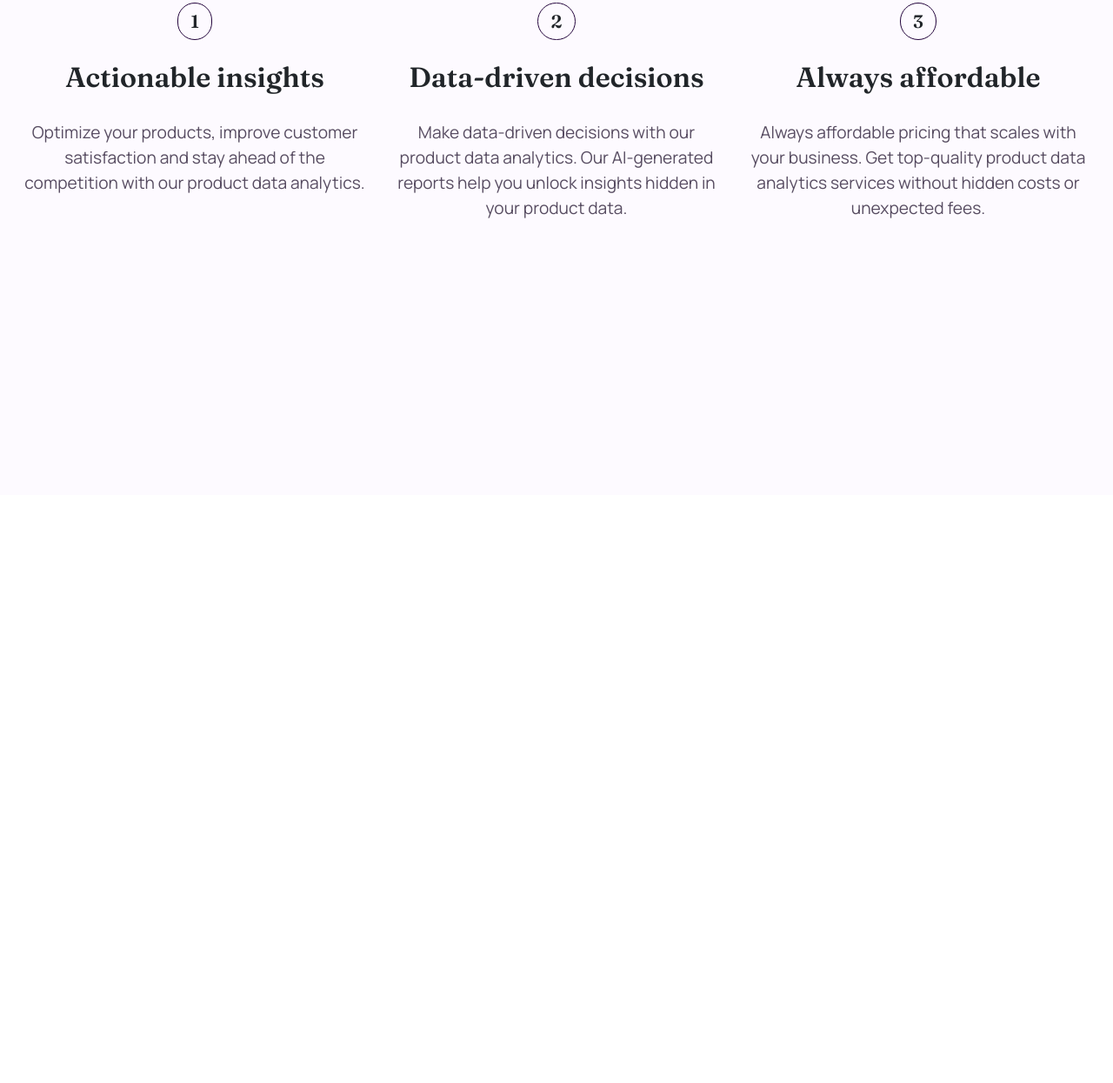
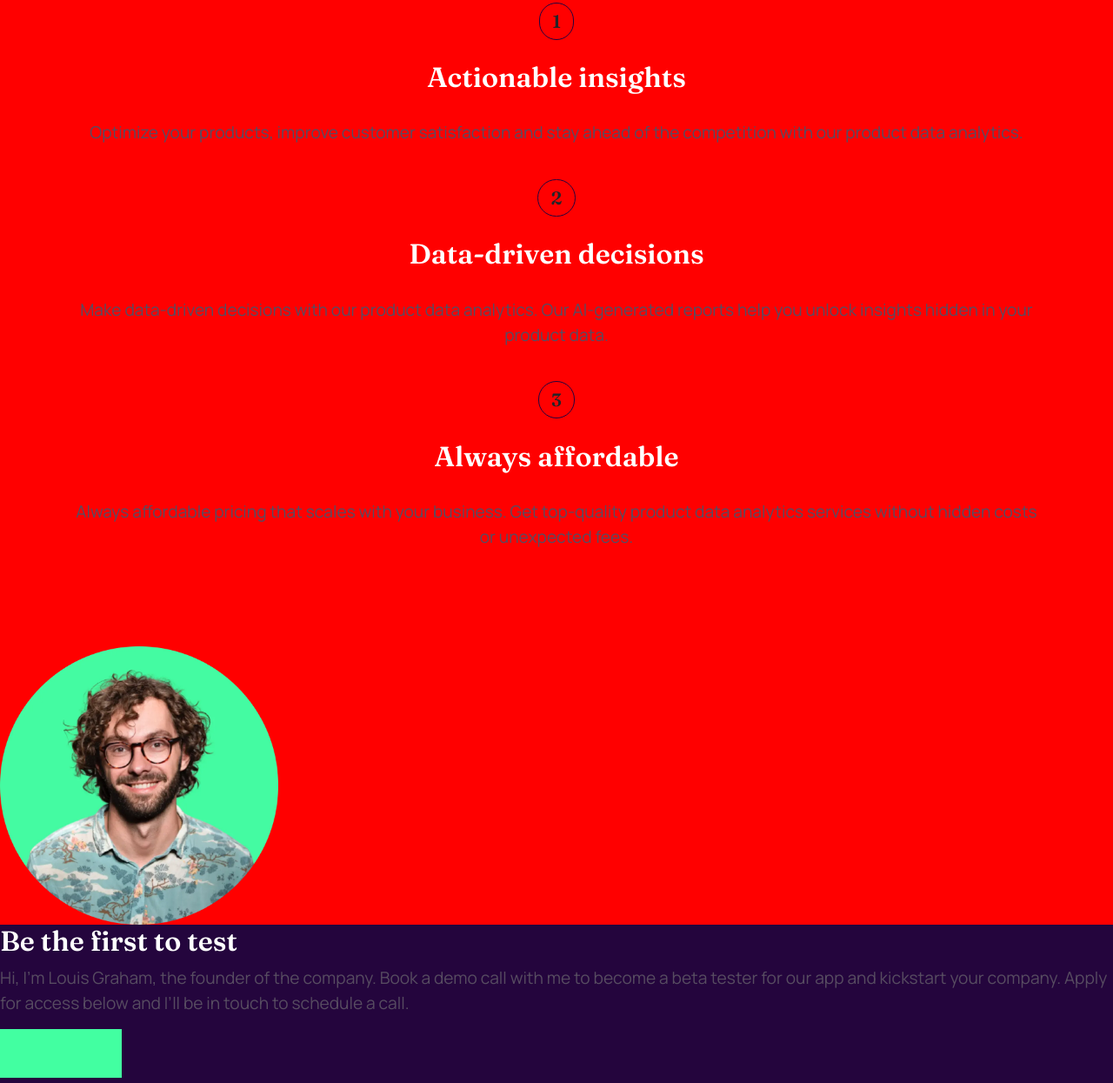
Before and after one commit to praveenkumar-11/Workit-Page, a plain HTML site: page index.html in a window 1280 px wide. Shown: the part 791-2036 px from the top of the page at 87% size. Before the commit the page ends 1360 px from the top, so only its background shows below. Drawn offline with nearby package versions, Linux system fonts and the light colour scheme.

Commit message:
Section-3 completed

```diff
--- a/index.html
+++ b/index.html
@@ -45,23 +45,34 @@
         <div class="curve-2"></div>
 
 
-        <div class="row grid text-center">
-            <div class="col-sm col">
+        <div class="container grid text-center">
+            <div class="col">
                 <span class="number">1</span>
                 <h2>Actionable insights</h2>
                 <p>Optimize your products, improve customer satisfaction and stay ahead of the competition with our product data analytics.</p>
             </div>
-            <div class="col-sm col">
+            <div class="col">
                 <span class="number">2</span>
                 <h2>Data-driven decisions</h2>
                 <p>Make data-driven decisions with our product data analytics. Our AI-generated reports help you unlock insights hidden in your product data.</p>
             </div>
-            <div class="col-sm col">
+            <div class="col">
                 <span class="number">3</span>
                 <h2>Always affordable</h2>
                 <p>Always affordable pricing that scales with your business. Get top-quality product data analytics services without hidden costs or unexpected fees.</p>
             </div>
         </div>
     </div>
+
+    <div class="section-3">
+        <div class="founder-container">
+                <img src="/assets/image-founder.webp" alt="founder">
+        </div>
+        <div class="founder-text">
+            <h2>Be the first to test</h2>
+            <p>Hi, I'm Louis Graham, the founder of the company. Book a demo call with me to become a beta tester for our app and kickstart your company. Apply for access below and I’ll be in touch to schedule a call.</p>
+            <button></button>
+        </div>
+    </div>
 </body>
 </html>
--- a/styles/_mixins.scss
+++ b/styles/_mixins.scss
@@ -3,8 +3,34 @@
     text-decoration: underline map-get($Colors, "bright-green") 4px;
     text-underline-offset: 0.5rem;
 }
+@mixin button{
+    background-color: map-get($Colors, "bright-green");
+    border: none;
+    width: 8.75rem;
+    height: 3.5rem;
+    color: map-get($Colors, "dark-purple");
+    font-style: $manrope;
+    font-size: 1.2rem;
+    font-weight: 500;
+}
 @mixin titles{
     font-family: $fraunces;
+    color: white;
+}
+@mixin paragraph{
+    font-family: $manrope;
+    color: map-get($Colors, "purplish-grey");
+    font-size: 1.2rem;
+}
+@mixin curve{
+    position: absolute;
+    height: 100vh;
+    width: 100vw;
+    background-color: map-get($Colors, "dark-purple");
+    border-radius: 0 0 50rem 50rem;
+    z-index: -10;
+    transform: scale(600%) translate(0, -21.4rem);
+    overflow-x: hidden;
 }
 @mixin column{
     span{
@@ -20,9 +46,6 @@
         margin-bottom: 1.875rem;
     }
     p{
-        font-family: $manrope;
-        color: map-get($Colors, "purplish-grey");
-        word-wrap: break-word;
-        font-size: 1.2rem;
+        @include paragraph;
     }
 }
--- a/styles/_section-1.scss
+++ b/styles/_section-1.scss
@@ -1,13 +1,6 @@
 .section-1{
     .curve{
-        position: absolute;
-        height: 100vh;
-        width: 100vw;
-        background-color: map-get($Colors, "dark-purple");
-        border-radius: 0 0 50rem 50rem;
-        z-index: -10;
-        transform: scale(600%) translate(0, -21.4rem);
-        overflow-x: hidden;
+        @include curve;
     }
     .spring-1{
         position: absolute;
@@ -55,14 +48,7 @@
             @include underlined-text;
         }
         .hero-button{
-            background-color: map-get($Colors, "bright-green");
-            border: none;
-            width: 8.75rem;
-            height: 3.5rem;
-            color: map-get($Colors, "dark-purple");
-            font-style: $manrope;
-            font-size: 1.2rem;
-            font-weight: 500;
+            @include button;
         }
     }
     .hero{
--- a/styles/_section-2.scss
+++ b/styles/_section-2.scss
@@ -1,17 +1,16 @@
 .section-2{
     .curve-2{
+        @include curve;
         background-color: map-get($Colors, "ghost-white");
-        height: 100vh;
-        width: 100%;
-        position: absolute;
+        background-color: red;
         z-index: -11;
-        transform: translateY(-15rem);
+        transform: scale(600%) translate(0, -17rem);
     }
     .grid{
         margin-top: 3.75rem;
-        margin-inline: 1rem;
         .col{
             @include column;
+            margin-bottom: 2.8125rem;
         }
     }
 }
--- /dev/null
+++ b/styles/_section-3.scss
@@ -0,0 +1,25 @@
+.section-3{
+    margin-top: 7rem;
+    .founder-container{
+        display: block;
+        justify-content: center;
+        align-items: center;
+        img{
+            width: min(80%, 20rem);
+            height: auto;
+        }
+    }
+
+    .founder-text{
+        background-color: map-get($Colors, "dark-purple");
+        h2{
+            @include titles;
+        }
+        p{
+            @include paragraph;
+        }
+        button{
+            @include button;
+        }
+    }
+}
--- a/styles/style.scss
+++ b/styles/style.scss
@@ -3,3 +3,4 @@
 @import "reset";
 @import "section-1";
 @import "section-2";
+@import "section-3";
```
Also changed, not shown: dist/style.css, 1 other file.
